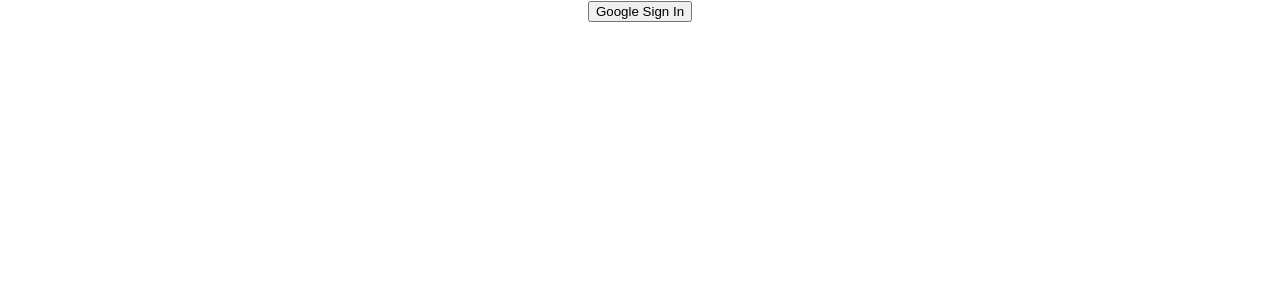
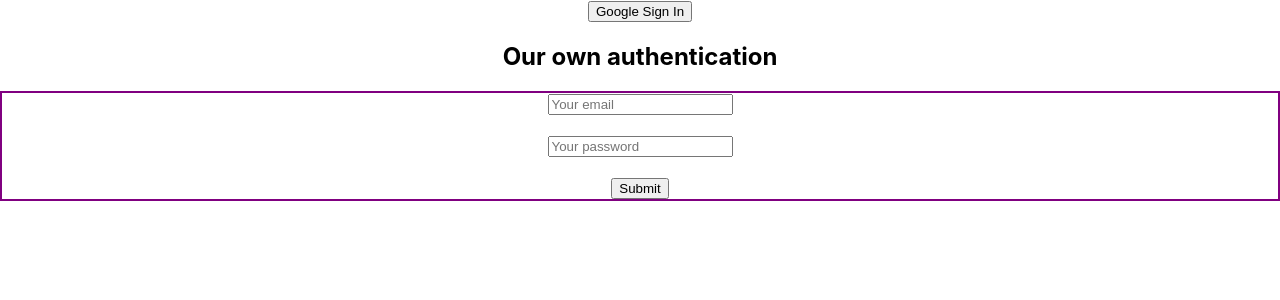
Before and after one commit to bishnunathbd/fire-auth, a React (Create React App) app: page / in a window 1280 px wide. Shown: the top 300 px of the page. Built offline with nearby package versions, Linux system fonts and the light colour scheme; no server answers.

Commit message:
42-2-create simple login form with email & password

```diff
--- a/src/App.js
+++ b/src/App.js
@@ -60,6 +60,14 @@
       })
   }
 
+  const handleBlur = (e) => {
+    console.log(e.target.name, e.target.value);
+  }
+
+  const handleSubmit = () => {
+
+  }
+
   return (
     <div className="App">
       {
@@ -73,6 +81,15 @@
           <img src={user.photo} alt=""/>
         </div>
       }
+      <h2>Our own authentication</h2>
+      <form onSubmit={handleSubmit} style={{border: '2px solid purple'}}>
+        <input type="text" name='email' onBlur={handleBlur} placeholder='Your email' required/>
+        <br/> <br/>
+        <input type="password" name="password" onBlur={handleBlur} id="" placeholder='Your password' required/>
+        <br/> <br/>
+        <input type="submit" value="Submit"/>
+      </form>
+
     </div>
   );
 }
```
